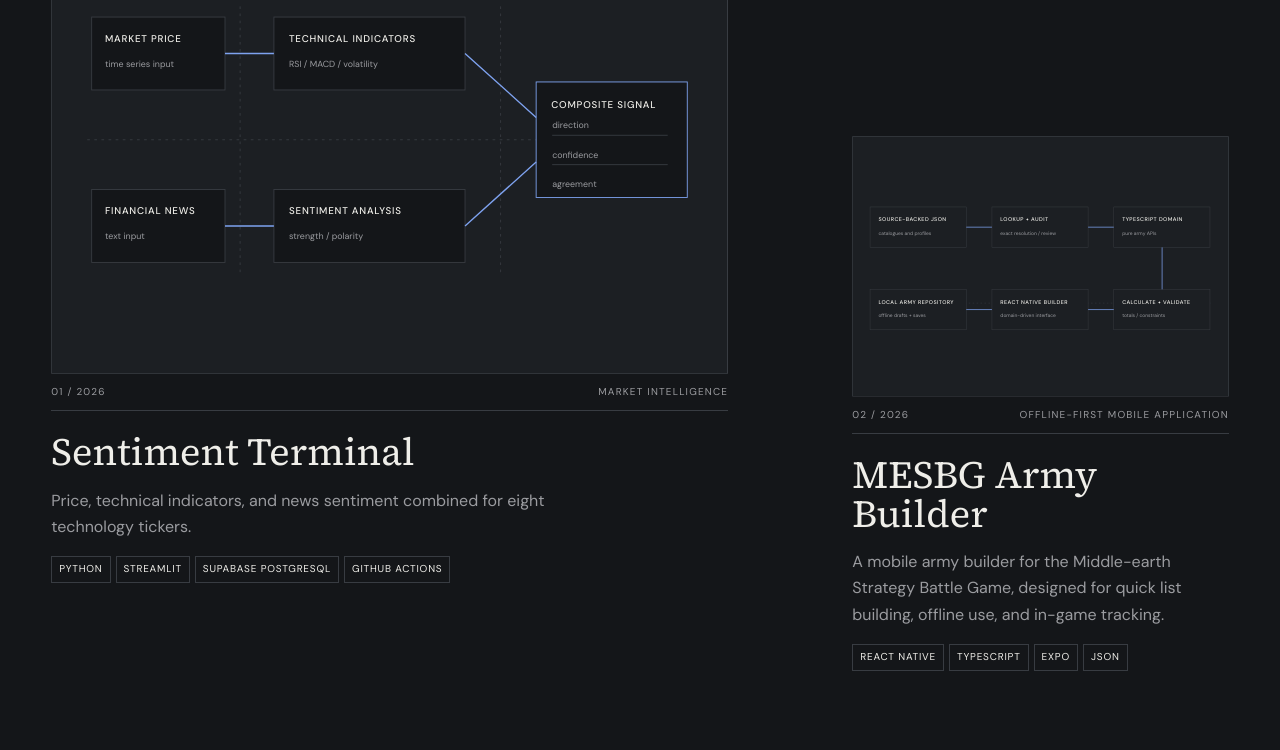
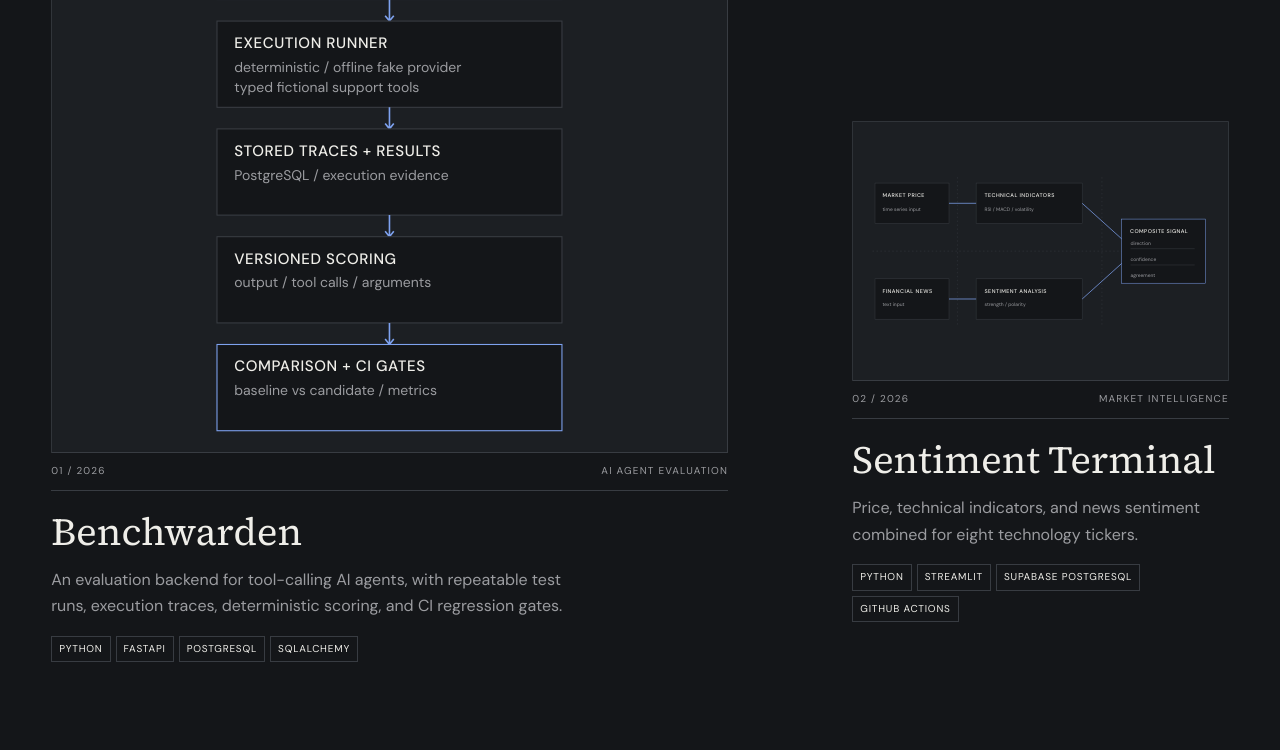
Before and after one commit to npysklyw/portfolio, a React (Vite) app: page / in a window 1280 px wide. Shown: the part 1280-2030 px from the top of the page. Built offline with nearby package versions, Linux system fonts and the light colour scheme.

Commit message:
Feature Benchwarden evaluation backend in portfolio

```diff
--- a/src/Components/ProjectVisual.tsx
+++ b/src/Components/ProjectVisual.tsx
@@ -1,3 +1,4 @@
+import { useId } from "react";
 import type { VisualKind } from "../content/types";
 
 type Props = {
@@ -8,11 +9,69 @@
 };
 
 export function ProjectVisual({ kind, label, image, detailed = false }: Props) {
+  const id = useId();
   if (image)
     return (
       <figure className="project-visual image-cover">
         <img src={image} alt={`${label} project interface`} loading="lazy" />
       </figure>
+    );
+  if (kind === "benchwarden")
+    return (
+      <svg
+        className="project-visual system-visual benchwarden-visual"
+        viewBox="0 0 360 520"
+        role="img"
+        aria-labelledby={`${id}-title ${id}-desc`}
+      >
+        <title id={`${id}-title`}>Benchwarden evaluation architecture</title>
+        <desc id={`${id}-desc`}>
+          Evaluation cases and configurations feed a runner using a
+          deterministic offline fake provider and typed support tools. Execution
+          stores traces and results in PostgreSQL. Versioned scoring feeds
+          metrics, baseline comparison, and configurable CI gates.
+        </desc>
+        <g className="system-guide">
+          <path d="M180 20V500" />
+        </g>
+        {[
+          ["CASES + CONFIGURATIONS", "scenarios / expectations / snapshots"],
+          [
+            "EXECUTION RUNNER",
+            "deterministic / offline fake provider",
+            "typed fictional support tools",
+          ],
+          ["STORED TRACES + RESULTS", "PostgreSQL / execution evidence"],
+          ["VERSIONED SCORING", "output / tool calls / arguments"],
+          ["COMPARISON + CI GATES", "baseline vs candidate / metrics"],
+        ].map(([title, detail, extra], index) => {
+          const y = 20 + index * 100;
+          return (
+            <g
+              className={`system-node${index === 4 ? " output" : ""}`}
+              key={title}
+            >
+              <rect x="20" y={y} width="320" height="80" />
+              <text x="36" y={y + 25}>
+                {title}
+              </text>
+              <text className="detail" x="36" y={y + 47}>
+                {detail}
+              </text>
+              {extra && (
+                <text className="detail" x="36" y={y + 66}>
+                  {extra}
+                </text>
+              )}
+              {index < 4 && (
+                <g className="system-arrow">
+                  <path d={`M180 ${y + 80}v20m-4-5 4 5 4-5`} />
+                </g>
+              )}
+            </g>
+          );
+        })}
+      </svg>
     );
   if (kind === "signal")
     return (
--- a/src/Pages/HomePage.tsx
+++ b/src/Pages/HomePage.tsx
@@ -50,8 +50,7 @@
           <p className="eyebrow">01 / Selected systems</p>
           <h2>Selected projects.</h2>
           <p>
-            Two current projects with implementation notes and technical
-            decisions.
+            Current projects with implementation notes and technical decisions.
           </p>
         </div>
         <div className="featured-grid featured-grid-curated">
@@ -108,7 +107,11 @@
           </p>
         </div>
         {earlierStudies.map((p, i) => (
-          <ProjectCard key={p.slug} project={p} index={i + 2} />
+          <ProjectCard
+            key={p.slug}
+            project={p}
+            index={i + featuredProjects.length}
+          />
         ))}
       </section>
       <section className="section">
--- a/src/Pages/WorkPage.tsx
+++ b/src/Pages/WorkPage.tsx
@@ -8,7 +8,7 @@
         <p className="eyebrow">Work / Curated index</p>
         <h1>Selected work.</h1>
         <p>
-          Two current projects and an earlier computer-vision capstone, with
+          Current projects and an earlier computer-vision capstone, with
           implementation notes and technical decisions.
         </p>
       </header>
@@ -36,7 +36,11 @@
           </p>
         </div>
         {earlierStudies.map((p, i) => (
-          <ProjectCard key={p.slug} project={p} index={i + 2} />
+          <ProjectCard
+            key={p.slug}
+            project={p}
+            index={i + featuredProjects.length}
+          />
         ))}
       </section>
     </main>
--- a/src/content/projects.ts
+++ b/src/content/projects.ts
@@ -31,6 +31,97 @@
   ...extra,
 });
 export const projects: Project[] = [
+  common(
+    "benchwarden",
+    "Benchwarden",
+    "2026",
+    "AI agent evaluation",
+    "An evaluation backend for tool-calling AI agents, with repeatable test runs, execution traces, deterministic scoring, and CI regression gates.",
+    [
+      "Python",
+      "FastAPI",
+      "PostgreSQL",
+      "SQLAlchemy",
+      "Docker",
+      "GitHub Actions",
+    ],
+    {
+      featured: true,
+      visual: "benchwarden",
+      role: "Design & engineering",
+      status: "Active development",
+      github: "https://github.com/npysklyw/Benchwarden",
+      context:
+        "An agent can return a plausible answer while selecting the wrong tool, passing incorrect arguments, or introducing regressions. I independently developed Benchwarden as a personal project, separate from my IBM work, to make those failures explicit through structured scenarios, recorded execution, deterministic scoring, and comparisons between runs.",
+      contribution: [
+        "Built FastAPI APIs for projects, configurations, datasets, cases, and evaluation runs, with PostgreSQL persistence through SQLAlchemy and Alembic migrations",
+        "Implemented an offline execution runner using a deterministic fake provider and typed fictional support tools",
+        "Stored execution traces and case results alongside snapshots of run inputs and expectations",
+        "Added versioned deterministic scorers for output, tool selection, and tool-argument expectations",
+        "Built metrics aggregation and baseline-versus-candidate comparison, exposed through APIs and CLI commands",
+        "Integrated configurable regression gates into GitHub Actions using the run, score, compare, and check commands",
+      ],
+      decisions: [
+        {
+          title: "Make infrastructure tests repeatable",
+          detail:
+            "Deterministic offline scenarios exercise the runner, persistence, scoring, and gates without API keys or model variability. They verify the evaluation machinery; they do not establish real-model quality, and measured wall-clock latency still varies.",
+        },
+        {
+          title: "Separate execution from evaluation",
+          detail:
+            "A tool or provider error is different from a completed response that fails an expectation. Execution errors remain unscored, and evaluation outcomes never overwrite execution status. Coverage and end-to-end success metrics keep those errors visible.",
+        },
+        {
+          title: "Require evidence before a gate passes",
+          detail:
+            "Baseline checks validate compatible datasets, inputs, expectations, and scorer versions, with identical case sets required for gates. Runs must be finished and eligible cases scored. Missing requested measurements fail the check instead of becoming zero; cost comparisons also require matching pricing snapshots.",
+        },
+      ],
+      system: {
+        summary:
+          "FastAPI and the CLI share application services backed by PostgreSQL. Cases and configuration snapshots feed the offline runner; stored traces and results feed deterministic scoring, metrics, run comparison, and read-only CI gate policies.",
+        stages: [
+          {
+            label: "Evaluation inputs",
+            detail:
+              "Dataset cases, explicit expectations, and configuration snapshots",
+          },
+          {
+            label: "Offline execution",
+            detail:
+              "Deterministic fake provider and typed fictional support tools",
+          },
+          {
+            label: "Recorded evidence",
+            detail: "PostgreSQL execution traces, outputs, and error results",
+          },
+          {
+            label: "Versioned scoring",
+            detail: "Output, tool selection, and argument expectations",
+          },
+          {
+            label: "Run comparison",
+            detail: "Metrics and compatible baseline-versus-candidate results",
+          },
+          {
+            label: "CI gates",
+            detail:
+              "Configured quality, coverage, error, and regression thresholds",
+          },
+        ],
+      },
+      verification: [
+        "Runner tests cover tool execution, provider failures, and execution limits",
+        "Scoring tests cover explicit expectations and compatibility between runs",
+        "Gate tests cover threshold boundaries, missing measurements, and zero baselines",
+        "PostgreSQL integration tests exercise migrations and CLI workflows, including passing gates and controlled regressions",
+      ],
+      reflectionHeading: "Current direction.",
+      reflection:
+        "The backend currently evaluates deterministic offline scenarios. The React/TypeScript frontend is a foundation shell; a finished dashboard, real model-provider integrations, and failure replay remain future work.",
+    },
+  ),
   common(
     "sentiment-terminal",
     "Sentiment Terminal",
--- a/src/content/types.ts
+++ b/src/content/types.ts
@@ -1,5 +1,5 @@
 export type VisualKind =
-  "signal" | "graph" | "pose" | "model" | "network" | "neutral";
+  "benchwarden" | "signal" | "graph" | "pose" | "model" | "network" | "neutral";
 export interface SystemStage {
   label: string;
   detail: string;
--- a/src/styles/global.css
+++ b/src/styles/global.css
@@ -674,6 +674,9 @@
   .case-header > div {
     order: 2;
   }
+  .case-header:has(.benchwarden-visual) h1 {
+    font-size: clamp(44px, 12vw, 70px);
+  }
   .case-section {
     padding: 80px 0;
   }
@@ -967,6 +970,21 @@
   grid-column: 9/13;
   margin-top: 230px;
 }
+.featured-grid-curated .project-card-3 {
+  grid-column: 1/8;
+}
+.benchwarden-visual {
+  aspect-ratio: 360 / 520;
+  max-height: 560px;
+}
+.benchwarden-visual .system-node text {
+  font-size: 14px;
+  letter-spacing: 0.04em;
+}
+.benchwarden-visual .system-node text.detail {
+  font-size: 13px;
+  letter-spacing: 0;
+}
 .index-heading {
   display: grid;
   grid-template-columns: 3fr 6fr 3fr;
@@ -1189,7 +1207,8 @@
     border-left: 1px solid var(--rule);
   }
   .featured-grid-curated .project-card-1,
-  .featured-grid-curated .project-card-2 {
+  .featured-grid-curated .project-card-2,
+  .featured-grid-curated .project-card-3 {
     grid-column: 1/-1;
     margin: 0;
   }
```
Also changed, not shown: 1 other file (tests, documents, lock files or other folders).
